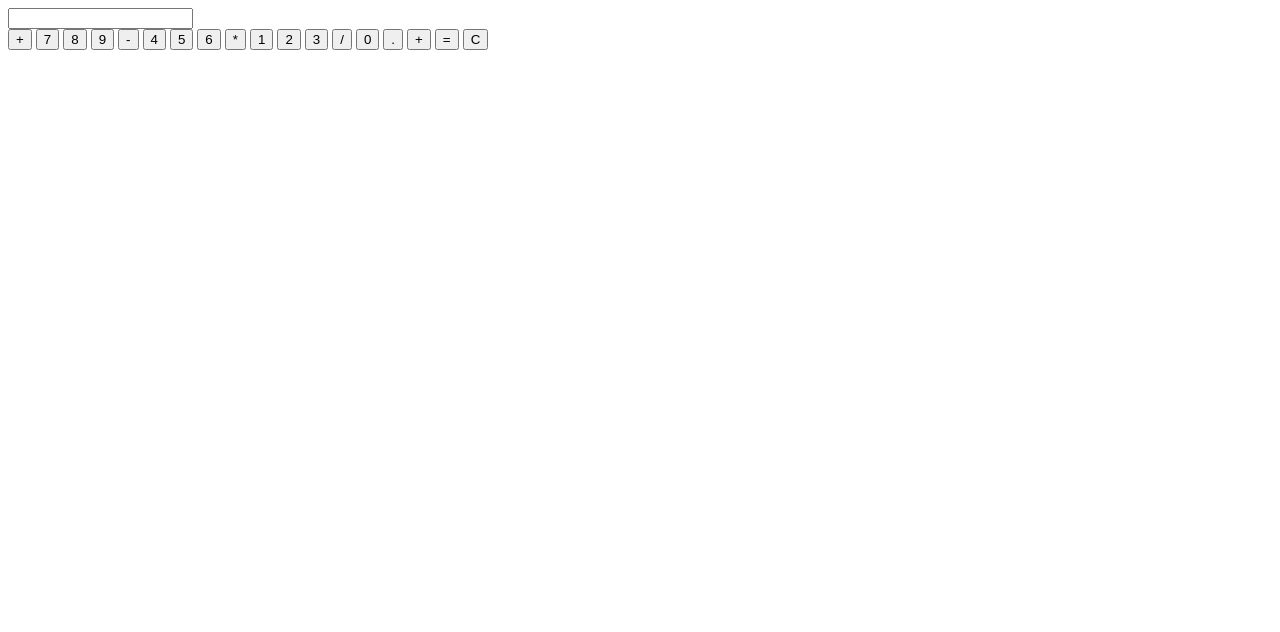
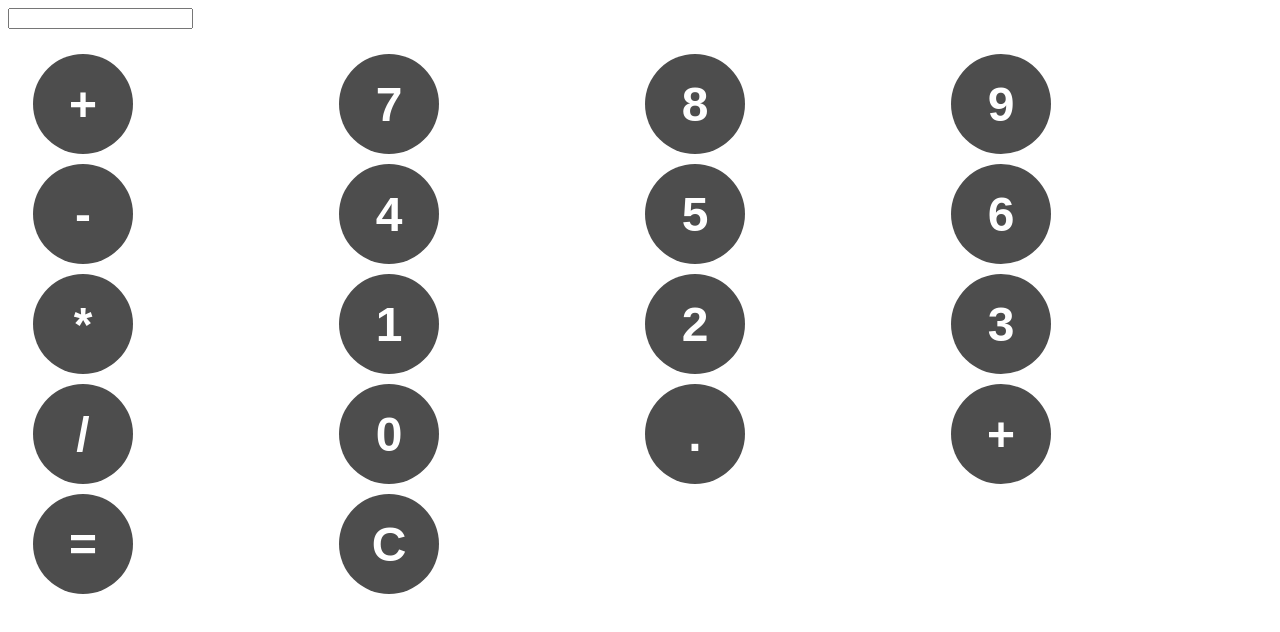
Before and after one commit to Deo012/Calculatrice, a plain HTML site: page index.html in a window 1280 px wide. Drawn offline with Linux system fonts and the light colour scheme.

Commit message:
boutons on été stylisé

```diff
--- a/index.html
+++ b/index.html
@@ -4,6 +4,7 @@
     <meta charset="UTF-8">
     <meta name="viewport" content="width=device-width, initial-scale=1.0">
     <title>Document</title>
+    <link rel="stylesheet" href="./style.css">
 </head>
 <body>
 
--- a/style.css
+++ b/style.css
@@ -0,0 +1,19 @@
+
+#keys{
+    display: grid;
+    grid-template-columns: repeat(4, 1fr);
+    gap: 10px;
+    padding: 25px;
+}
+
+button{
+    width: 100px;
+    height: 100px;
+    border-radius: 50px;
+    border: none;
+    background-color: hsl(0, 0%, 30%);
+    color: white;
+    font-size: 3rem;
+    font-weight: bold;
+    cursor: pointer;
+}
```
